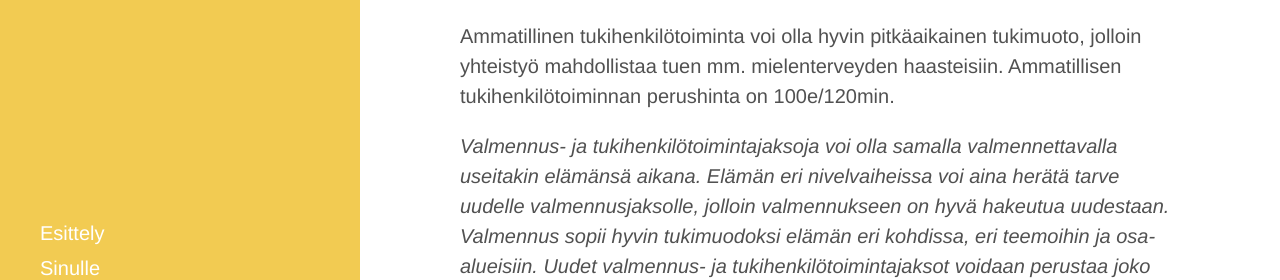
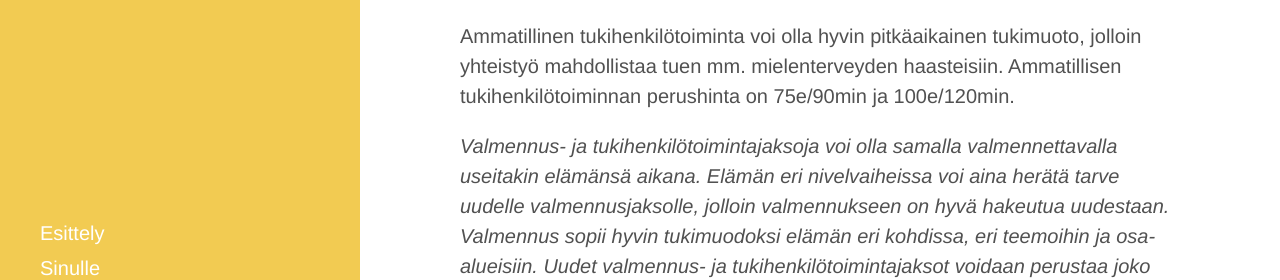
Before and after one commit to niinapiira/neppari.net, a Jekyll site: the page built from ammatillinen-tukihenkilotoiminta.md, in a window 1280 px wide and 900 px high, scrolled down 664 px. Shown: the part 329-609 px from the top of the window. Built offline with Jekyll 4.4.1, drawn with Linux system fonts in a browser that asks for light colours; Markdown is read by kramdown in place of the engine named in the settings.

Commit message:
Laitoin hinnat

```diff
--- a/ammatillinen-tukihenkilotoiminta.md
+++ b/ammatillinen-tukihenkilotoiminta.md
@@ -21,6 +21,6 @@
 
 Ammatillisella tukihenkilötoiminnalla valmennettava saa tukea myös valmennuksessa opittujen toimintatapojen harjoitteluun, jolloin yhdessä toimimisella voidaan juurruttaa ja syventää valmennuksessa syntyneitä tuloksia samalla kun harjoitellaan uusia taitoja yhdessä tekemisen kautta.
 
-Ammatillinen tukihenkilötoiminta voi olla hyvin pitkäaikainen tukimuoto, jolloin yhteistyö mahdollistaa tuen mm. mielenterveyden haasteisiin. Ammatillisen tukihenkilötoiminnan perushinta on 100e/120min.
+Ammatillinen tukihenkilötoiminta voi olla hyvin pitkäaikainen tukimuoto, jolloin yhteistyö mahdollistaa tuen mm. mielenterveyden haasteisiin. Ammatillisen tukihenkilötoiminnan perushinta on 75e/90min ja 100e/120min.
 
 *Valmennus- ja tukihenkilötoimintajaksoja voi olla samalla valmennettavalla useitakin elämänsä aikana. Elämän eri nivelvaiheissa voi aina herätä tarve uudelle valmennusjaksolle, jolloin valmennukseen on hyvä hakeutua uudestaan. Valmennus sopii hyvin tukimuodoksi elämän eri kohdissa, eri teemoihin ja osa-alueisiin. Uudet valmennus- ja tukihenkilötoimintajaksot voidaan perustaa joko uusien aiheiden ympärille tai vanhojen valmennusjaksojen tueksi. Hyvin toiminutta valmennussuhdetta on hyvä hyödyntää aina tarvittaessa, jotta säästetään asiakas siltä työltä minkä uuden työskentelysuhteen luominen vaatii aina. Näin ollen uudet valmennusjaksot ovat erittäin tehokkaita tukitoimia uusien haasteiden ilmetessä.*
```
